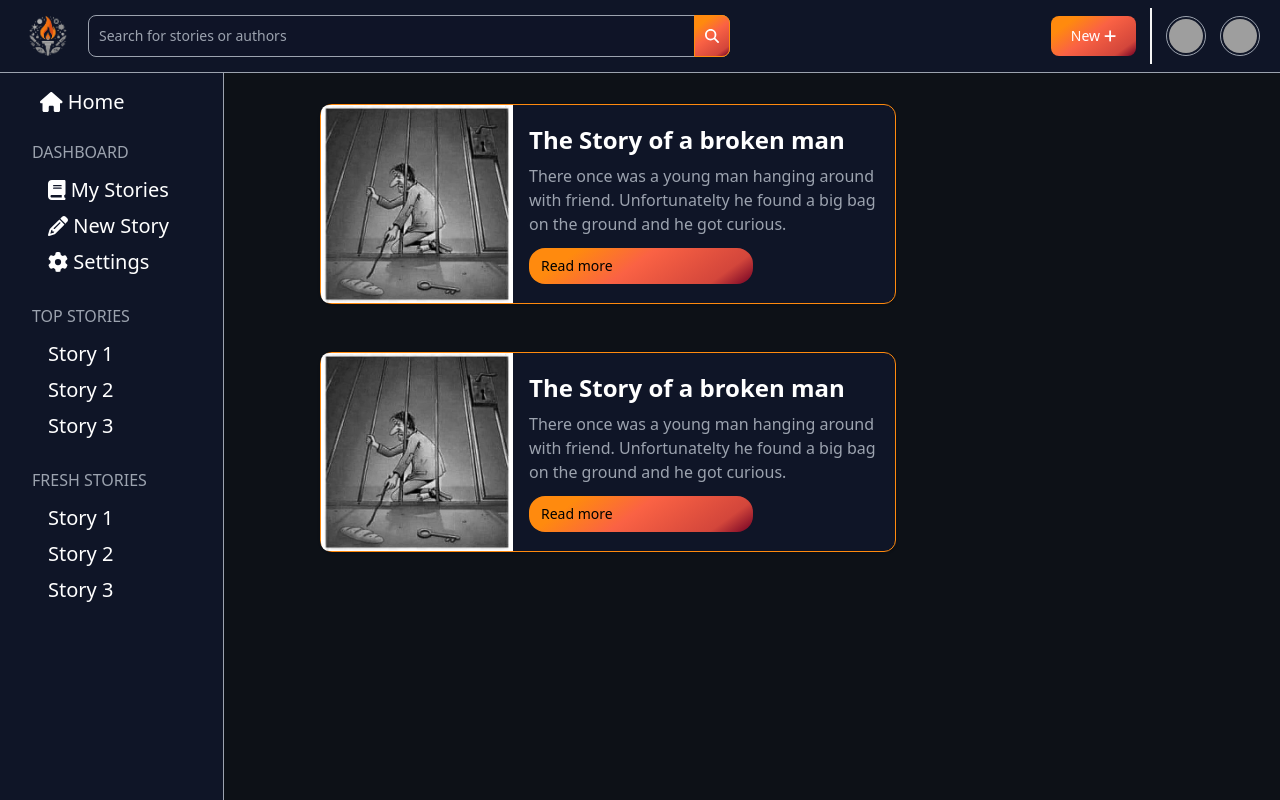
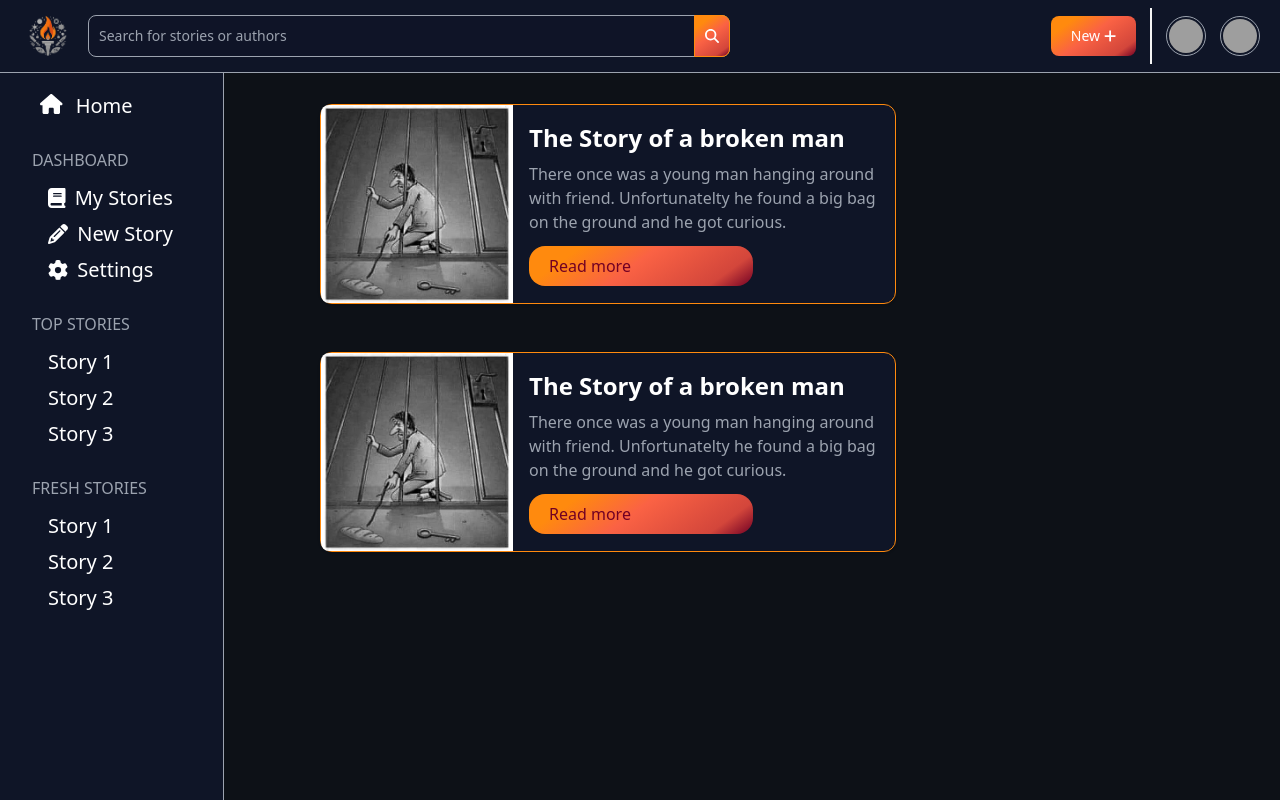
Before and after one commit to TaleTorch/TaleTorch, a React (Vite) app: page / in a window 1280 px wide. Built offline with nearby package versions, Linux system fonts and the light colour scheme; grey boxes are pictures that could not be loaded.

Commit message:
UI Fixes - SkilledCat/AHY

```diff
--- a/src/components/FeedCard/FeedCard.tsx
+++ b/src/components/FeedCard/FeedCard.tsx
@@ -7,8 +7,8 @@ function FeedCard() {
                 <img className="object-cover w-full rounded-t-lg h-96 md:h-auto md:w-48 md:rounded-none md:rounded-s-lg" src="/sample-story.jpg" alt="story's img" />
                 <div className="flex flex-col justify-between p-4 leading-normal">
                     <h5 className="mb-2 text-2xl font-bold tracking-tighttext-white text-white"><a href="">The Story of a broken man</a></h5>
-                    <p className="mb-3 font-normal text-gray-400">There once was a young man hanging around with friend. Unfortunatelty he found a big bag on the ground and he got curious.</p>
-                    <a href="#" className="feedcard-button inline-flex items-center w-56 px-3 py-2 text-sm font-medium text-center rounded-2xl bg-dark-orange">
+                    <p className="mb-3 font-normal text-gray-1">There once was a young man hanging around with friend. Unfortunatelty he found a big bag on the ground and he got curious.</p>
+                    <a href="#" className="feedcard-button inline-flex items-center w-56 pl-5 py-2 text-s text-claret font-medium text-center rounded-2xl bg-dark-orange hover:brightness-90 select-none duration-300 hover:pl-6">
                         Read more
                     </a>
                 </div>
--- a/src/components/Navbar/Navbar.tsx
+++ b/src/components/Navbar/Navbar.tsx
@@ -23,7 +23,7 @@ function Navbar() {
                             <div className="flex w-2/3">
                                 <div className="relative w-full">
                                     <input type="search" id="search-dropdown" className="rounded-l-lg block p-2.5 w-full z-20 text-sm text-gray-200 search-bar-input-bg rounded-e-lg border border-gray-1 focus:border-1 focus:outline-none focus:border-dark-orange" placeholder="Search for stories or authors" required />
-                                    <button type="submit" className="absolute top-0 end-0 p-2.5 text-sm font-medium h-full text-white search-bar-btn-bg rounded-e-lg border border-dark-orange focus:ring-2 focus:ring-dark-orange focus:outline-none">
+                                    <button type="submit" className="absolute top-0 end-0 p-2.5 text-sm font-medium h-full text-white search-bar-btn-bg rounded-e-lg border border-dark-orange focus:ring-2 focus:ring-dark-orange focus:outline-none hover:brightness-90">
                                         <FontAwesomeIcon icon={faMagnifyingGlass} />
                                         <span className="sr-only">Search</span>
                                     </button>
@@ -32,7 +32,7 @@ function Navbar() {
                         </form>
                     </div>
                     <div className="flex-grow-0 mr-3.5">
-                        <button type="button" className="text-white new-story-bg focus:ring-2 focus:ring-dark-orange font-medium rounded-lg text-sm px-5 py-2.5 my-auto">New <FontAwesomeIcon icon={faPlus} /></button>
+                        <button type="button" className="text-white new-story-bg focus:ring-2 focus:ring-dark-orange font-medium rounded-lg text-sm px-5 py-2.5 my-auto hover:brightness-90">New <FontAwesomeIcon icon={faPlus} /></button>
                     </div>
                     <div className="inline-block w-0.5 self-stretch bg-neutral-100 opacity-100 dark:opacity-50"></div>
                     <div className="flex-grow-0 mx-3.5">
--- a/src/components/Sidebar/Sidebar.tsx
+++ b/src/components/Sidebar/Sidebar.tsx
@@ -7,26 +7,26 @@ function Sidebar() {
     return (
         <>
             <nav className='z-20 fixed flex flex-col items-center w-1/6 min-w-56 h-full bg-oxford-blue border-r border-gray-1 pt-16'>
-                <div className='h-fit w-full my-2 text-white block mx-4 py-4 pl-10 rounded text-xl duration-200 hover:pl-10 hover:bg-gray-900'><FontAwesomeIcon icon={faHouse} />  Home</div>
+                <div className='h-fit w-full my-2 text-white block mx-4 py-5 pl-10 rounded text-xl duration-200 hover:pl-10 hover:bg-gray-900 select-none'><FontAwesomeIcon icon={faHouse} className='text-l pb-0.5 pr-2' />  Home</div>
                 <div className='h-fit w-full'>
                     <div className='mb-2 text-gray-1 pl-8 uppercase select-none'>dashboard</div>
                     <ul className='text-white'>
-                        <li className='dashboard-item block mx-4 py-1 pl-8 rounded text-xl transition-all duration-250 hover:pl-10'><FontAwesomeIcon icon={faBook} />  My Stories</li>
-                        <li className='dashboard-item block mx-4 py-1 pl-8 rounded text-xl transition-all duration-250 hover:pl-10'><FontAwesomeIcon icon={faPencil} />  New Story</li>
-                        <li className='dashboard-item block mx-4 py-1 pl-8 rounded text-xl transition-all duration-250 hover:pl-10'><FontAwesomeIcon icon={faGear} />  Settings</li>
+                        <li className='dashboard-item block mx-4 py-1 pl-8 rounded text-xl transition-all duration-250 hover:pl-10 select-none'><FontAwesomeIcon icon={faBook} className='pr-1' />  My Stories</li>
+                        <li className='dashboard-item block mx-4 py-1 pl-8 rounded text-xl transition-all duration-250 hover:pl-10 select-none'><FontAwesomeIcon icon={faPencil} className='pr-1' />  New Story</li>
+                        <li className='dashboard-item block mx-4 py-1 pl-8 rounded text-xl transition-all duration-250 hover:pl-10 select-none'><FontAwesomeIcon icon={faGear} className='pr-1' />  Settings</li>
                     </ul>
                 </div>
                 <div className='h-fit w-full my-6'>
-                    <div className='mb-2 text-gray-1 pl-8 uppercase'>top stories</div>
-                    <ul className='text-white'>
+                    <div className='mb-2 text-gray-1 pl-8 uppercase select-none'>top stories</div>
+                    <ul className='text-white select-none'>
                         <SidebarItem title='Story 1' />
                         <SidebarItem title='Story 2' />
                         <SidebarItem title='Story 3' />
                     </ul>
                 </div>
                 <div className='h-fit w-full'>
-                    <div className='mb-2 text-gray-1 pl-8 uppercase'>fresh stories</div>
-                    <ul className='text-white'>
+                    <div className='mb-2 text-gray-1 pl-8 uppercase select-none'>fresh stories</div>
+                    <ul className='text-white select-none'>
                         <SidebarItem title='Story 1' />
                         <SidebarItem title='Story 2' />
                         <SidebarItem title='Story 3' />
```
Also changed, not shown: src/components/Navbar/Navbar.css (+5 -3 lines).
